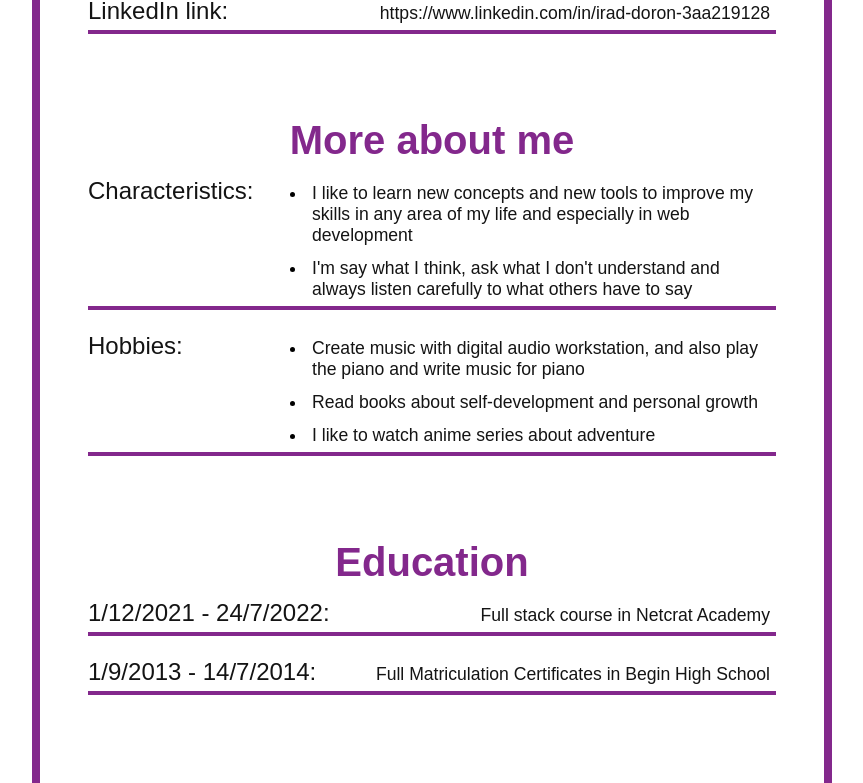
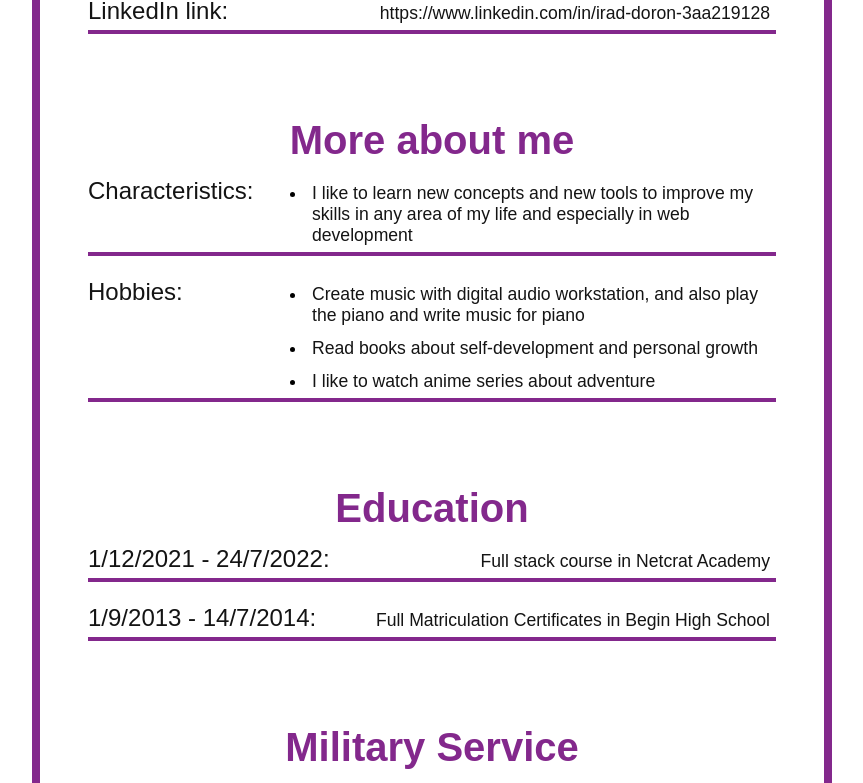
Before and after one commit to IradDoron/portfolio-client, a React (Create React App) app: page / in a window 1280 px wide. Shown: the part 1399-2182 px from the top of the page, without its empty margins (208-1071 px from the left). Built offline with nearby package versions, Linux system fonts and the light colour scheme.

Commit message:
small edit content

```diff
--- a/src/components/_sections/About/About.jsx
+++ b/src/components/_sections/About/About.jsx
@@ -44,7 +44,6 @@ const aboutData = [
 				field: 'Characteristics',
 				content: [
 					`I like to learn new concepts and new tools to improve my skills in any area of my life and especially in web development`,
-					`I'm say what I think, ask what I don't understand and always listen carefully to what others have to say`,
 				],
 			},
 			{
```
